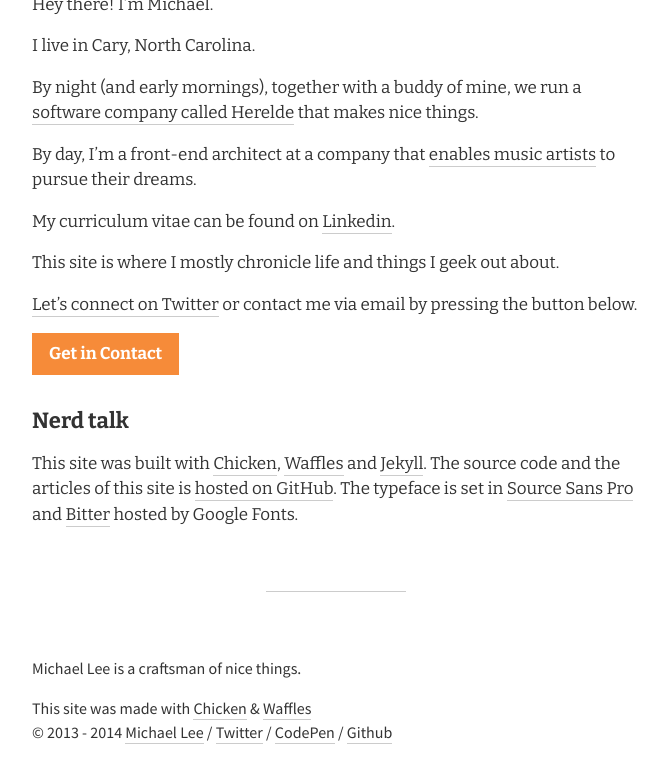
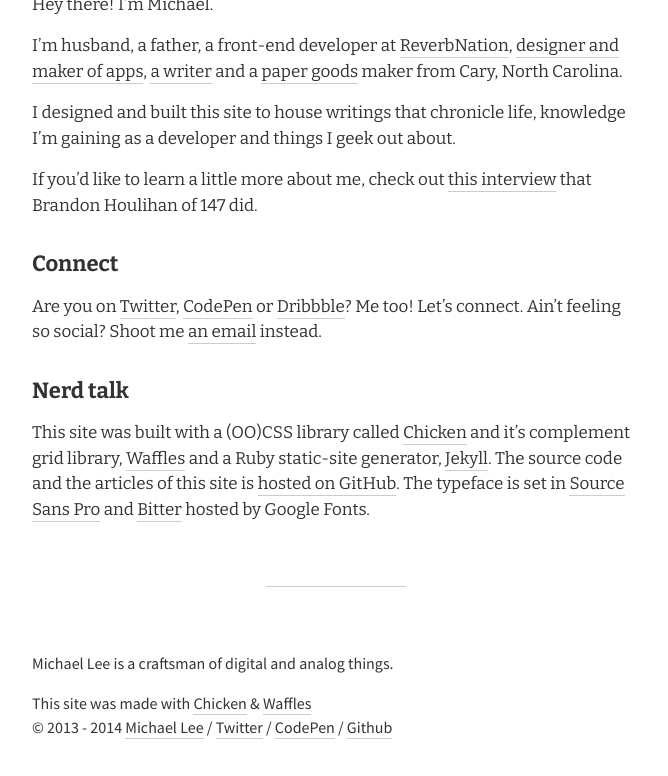
Before and after one commit to michaellee/old-michaelsoolee.com, a Jekyll site: the page built from about.md, in a window 1280 px wide, cut to the strip 527-1303 px from the top of the page. Shown: the whole strip, without its empty margins (304-972 px from the left). Built offline with Jekyll 4.4.1, drawn with Linux system fonts in a browser that asks for light colours; Markdown is read by kramdown in place of the engine named in the settings.

Commit message:
Updated About

```diff
--- a/_config.yml
+++ b/_config.yml
@@ -1,7 +1,7 @@
 # Site settings
 title: Michael Lee
 email: hellomichaellee@gmail.com
-description: "Michael Lee is a craftsman of nice things."
+description: "Michael Lee is a craftsman of digital and analog things."
 baseurl: ""
 url: "http://michaellee.co"
 paginate: 4
--- a/about.md
+++ b/about.md
@@ -4,25 +4,20 @@
 permalink: /about/
 ---
 
-<img src="https://dl.dropboxusercontent.com/u/1228961/michaellee/us.jpeg" alt="NJL and Me" class="circle">
+<p class="align--center"><img src="https://dl.dropboxusercontent.com/u/1228961/michaellee/us.jpeg" alt="NJL and Me" class="circle"></p>
 
 Hey there! I'm Michael.
 
-I live in Cary, North Carolina.
+I'm husband, a father, a front-end developer at <a href="http://reverbnation.com" target="_blank">ReverbNation</a>, [designer and maker of apps](http://michaellee.co/labors-of-love/), [a writer](http://www.edisonunion.com) and a [paper goods](http://www.nativehaus.com) maker from Cary, North Carolina.
 
-By night (and early mornings), together with a buddy of mine, we run a [software company called Herelde](http://www.herelde.com) that makes nice things.
+I designed and built this site to house writings that chronicle life, knowledge I'm gaining as a developer and things I geek out about.
 
-By day, I'm a front-end architect at a company that [enables music artists](http://www.reverbnation.com) to pursue their dreams.
+If you'd like to learn a little more about me, check out [this interview](http://onefoursev.co/post/81582843046/michael-lee) that Brandon Houlihan of 147 did.
 
-My curriculum vitae can be found on [Linkedin](https://www.linkedin.com/in/hellomichaellee).
+<h2 class="mt2">Connect</h2>
 
-This site is where I mostly chronicle life and things I geek out about.
-
-[Let's connect on Twitter](https://twitter.com/hellomichaellee) or contact me via email by pressing the button below.
-
-<a href="mailto:hellomichaellee@gmail.com?Subject=Hello%20Michael!" target="_top" class="button button--orange">
-Get in Contact</a>
+Are you on [Twitter](https://twitter.com/hellomichaellee), [CodePen](http://codepen.io/michaellee) or [Dribbble](https://dribbble.com/michaellee)? Me too! Let's connect. Ain't feeling so social? Shoot me [an email](mailto:hellomichaellee@gmail.com?Subject=Hello%20Michael!) instead.
 
 <h2 class="mt2">Nerd talk</h2>
 
-This site was built with <a href="https://github.com/michaellee/chicken">Chicken</a>, <a href="https://github.com/michaellee/waffles">Waffles</a> and <a href="http://jekyllrb.com">Jekyll</a>. The source code and the articles of this site is <a href="https://github.com/michaellee/michaellee.github.io">hosted on GitHub</a>. The typeface is set in [Source Sans Pro](http://www.google.com/fonts/specimen/Source+Sans+Pro) and [Bitter](https://www.google.com/fonts/specimen/Bitter) hosted by Google Fonts.
+This site was built with a (OO)CSS library called <a href="https://github.com/michaellee/chicken">Chicken</a> and it's complement grid library, <a href="https://github.com/michaellee/waffles">Waffles</a> and a Ruby static-site generator, <a href="http://jekyllrb.com" target="_blank">Jekyll</a>. The source code and the articles of this site is <a href="https://github.com/michaellee/michaellee.github.io">hosted on GitHub</a>. The typeface is set in [Source Sans Pro](http://www.google.com/fonts/specimen/Source+Sans+Pro) and [Bitter](https://www.google.com/fonts/specimen/Bitter) hosted by Google Fonts.
```
Also changed, not shown: labors-of-love.md (+5 -5 lines).
